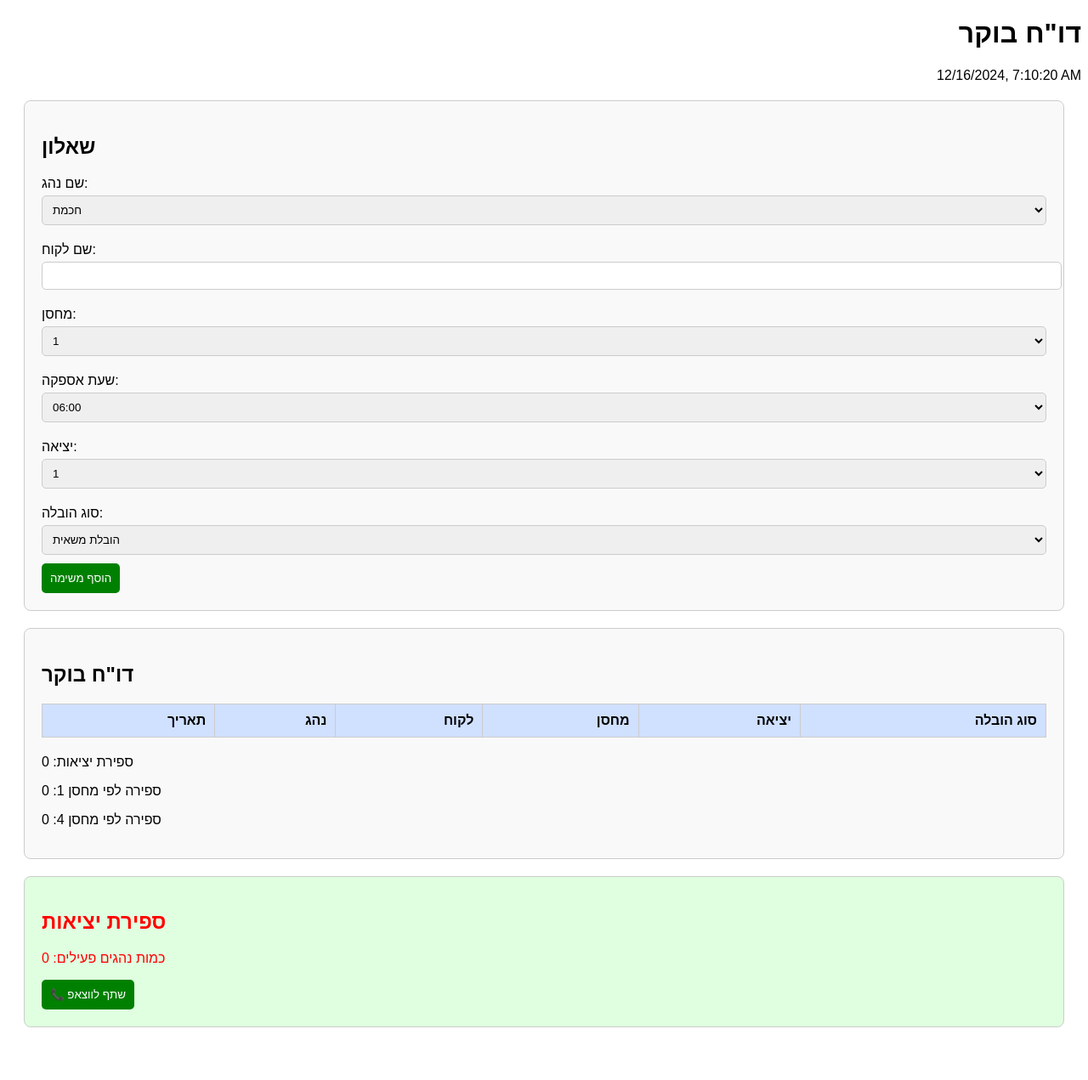
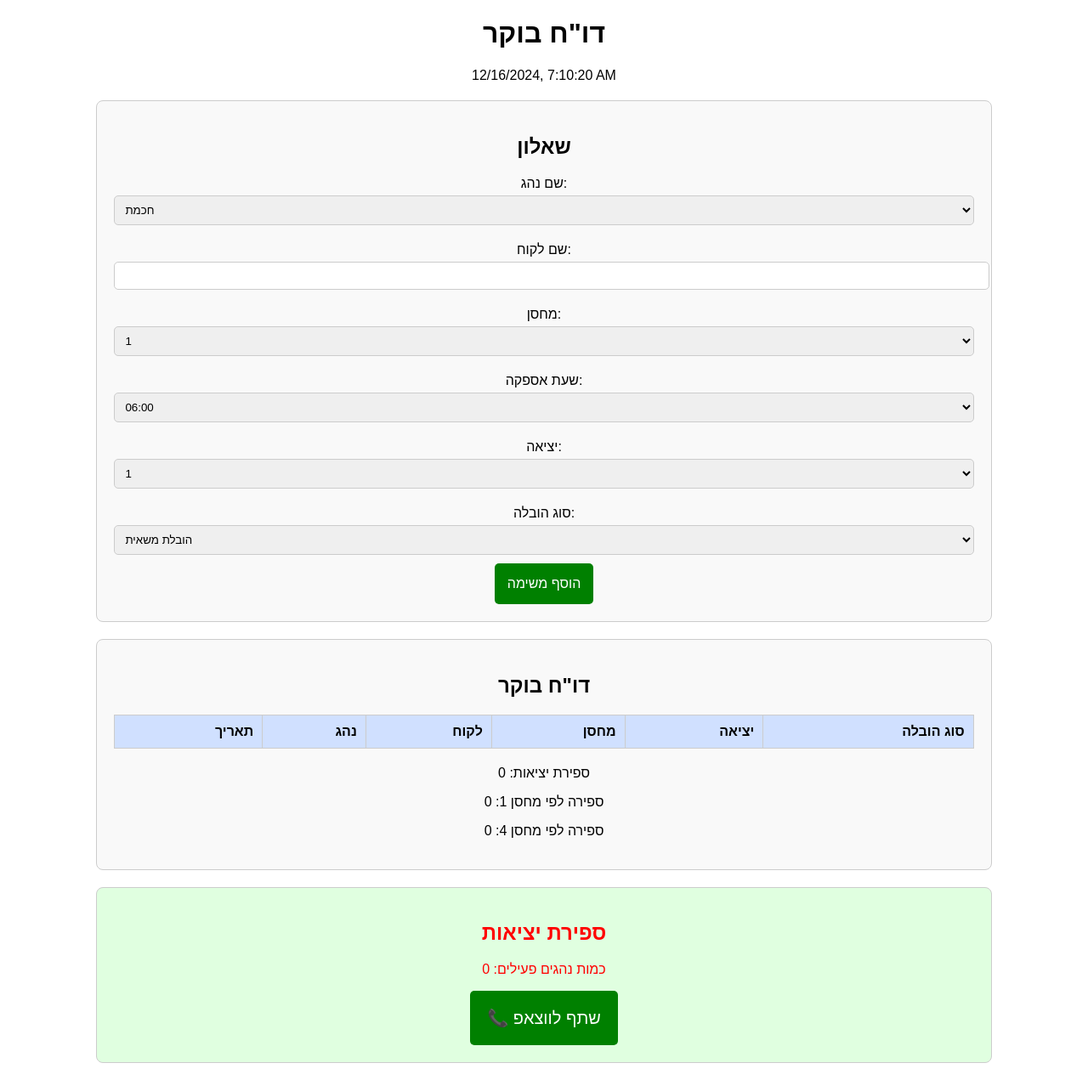
Before and after one commit to ramims2023/Saban94, a plain HTML site: page index.html in a window 1280 px wide. Shown: the whole page at 85% size. Before the commit the page ends 1229 px from the top, so only its background shows below. Drawn offline with Linux system fonts and the light colour scheme.

Commit message:
ndex.html

```diff
--- a/index.html
+++ b/index.html
@@ -5,17 +5,18 @@
     <meta name="viewport" content="width=device-width, initial-scale=1.0">
     <title>דו"ח בוקר</title>
     <style>
-        body { font-family: Arial, sans-serif; }
-        .header { text-align: right; }
+        body { font-family: Arial, sans-serif; text-align: center; }
+        .header { margin-bottom: 20px; }
         .form-section, .report-section, .count-section {
-            margin: 20px;
+            margin: 20px auto;
             padding: 20px;
             border: 1px solid #ccc;
             border-radius: 8px;
             background-color: #f9f9f9;
+            width: 80%; /* הגדרת רוחב קבוע */
         }
         .highlight { background-color: #e0ffe0; color: #ff0000; }
-        .button { background-color: green; color: white; padding: 10px; border: none; cursor: pointer; border-radius: 5px; }
+        .button { background-color: green; color: white; padding: 15px; border: none; cursor: pointer; border-radius: 5px; font-size: 16px; }
         table { width: 100%; border-collapse: collapse; margin-top: 10px; }
         th, td { border: 1px solid #ccc; padding: 10px; text-align: right; }
         th { background-color: #d0e0ff; }
@@ -116,7 +117,7 @@
     <div class="count-section highlight">
         <h2>ספירת יציאות</h2>
         <p>כמות נהגים פעילים: <span id="active-drivers-count">0</span></p>
-        <button class="button" onclick="shareWhatsApp()">📞 שתף לווצאפ</button>
+        <button class="button" style="font-size: 20px; padding: 20px;" onclick="shareWhatsApp()">📞 שתף לווצאפ</button>
     </div>
 
     <script>
```
